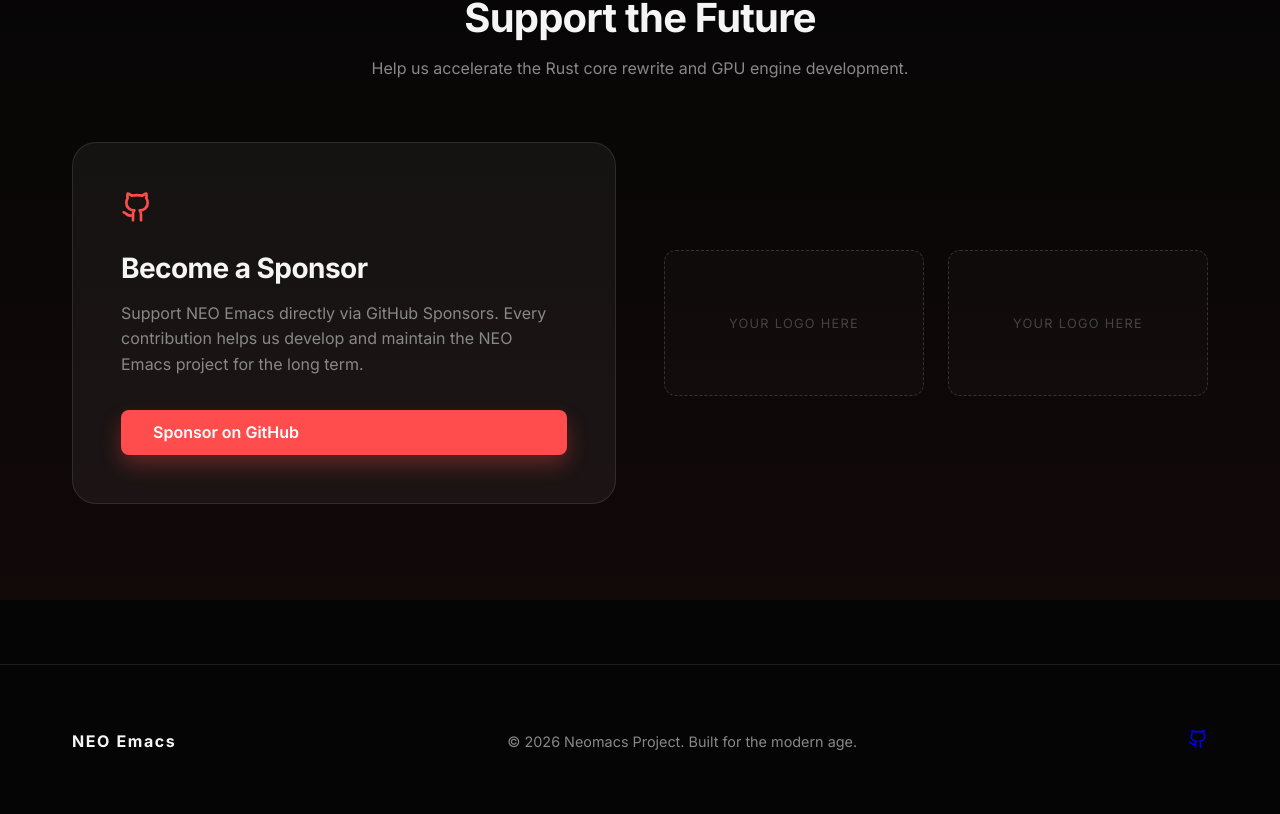
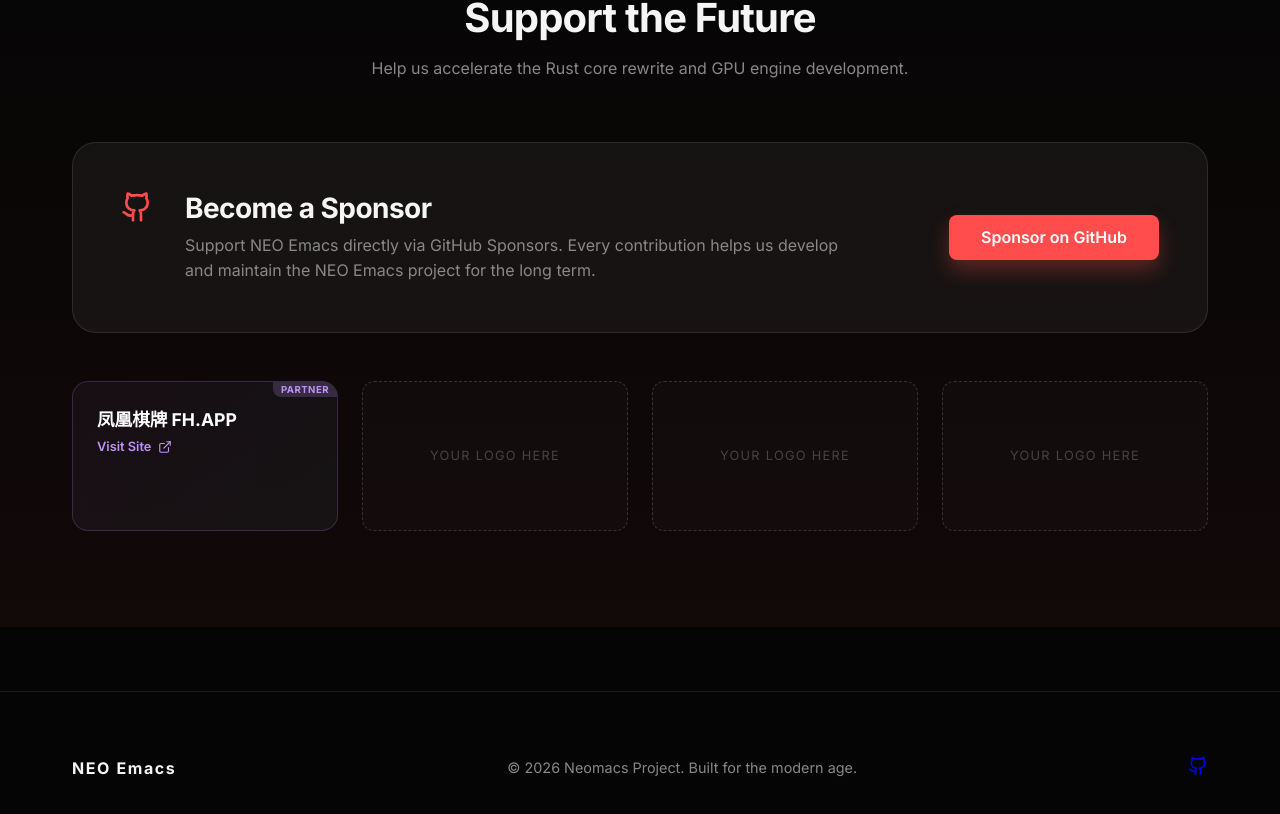
Before and after one commit to neomacs-org/neomacs-org, a React (Vite) app: page / in a window 1280 px wide. Shown: the part 2450-3264 px from the top of the page. Built offline with nearby package versions, Linux system fonts and the light colour scheme; the HTML template or start-up script is replaced by a standard one.

Commit message:
feat: add featured partner section and vertical sponsors layout

```diff
--- a/src/App.css
+++ b/src/App.css
@@ -1,3 +1,13 @@
+:root {
+  --bg-color: #050505;
+  --text-color: #f5f5f5;
+  --accent-color: #ff4d4d;
+  --secondary-color: #ff9900;
+  --muted-color: #888;
+  --glass-bg: rgba(255, 255, 255, 0.05);
+  --glass-border: rgba(255, 255, 255, 0.1);
+}
+
 .navbar {
   position: fixed;
   top: 0;
@@ -391,10 +401,9 @@
 }
 
 .sponsors-container {
-  display: grid;
-  grid-template-columns: 1fr 1fr;
+  display: flex;
+  flex-direction: column;
   gap: 3rem;
-  align-items: center;
 }
 
 .sponsor-cta-card {
@@ -402,30 +411,101 @@
   border: 1px solid var(--glass-border);
   padding: 3rem;
   border-radius: 24px;
+  display: flex;
+  justify-content: space-between;
+  align-items: center;
+  gap: 2rem;
   position: relative;
   overflow: hidden;
 }
 
+.cta-header {
+  display: flex;
+  gap: 2rem;
+  align-items: flex-start;
+  max-width: 70%;
+}
+
 .cta-icon {
   color: var(--accent-color);
-  margin-bottom: 1.5rem;
+  flex-shrink: 0;
 }
 
 .sponsor-cta-card h3 {
   font-size: 1.75rem;
-  margin-bottom: 1rem;
+  margin-bottom: 0.5rem;
 }
 
 .sponsor-cta-card p {
   color: var(--muted-color);
   line-height: 1.6;
-  margin-bottom: 2rem;
+  margin-bottom: 0;
+}
+
+.cta-action {
+  flex-shrink: 0;
 }
 
 .sponsors-grid {
   display: grid;
-  grid-template-columns: repeat(2, 1fr);
+  grid-template-columns: repeat(4, 1fr);
   gap: 1.5rem;
+}
+
+.partner-ad-card {
+  text-decoration: none;
+  background: linear-gradient(135deg, rgba(189, 147, 249, 0.05), rgba(139, 233, 253, 0.05));
+  border: 1px solid rgba(189, 147, 249, 0.2);
+  padding: 1.5rem;
+  border-radius: 16px;
+  display: flex;
+  flex-direction: column;
+  justify-content: space-between;
+  transition: all 0.3s ease;
+  position: relative;
+  overflow: hidden;
+}
+
+.partner-ad-card:hover {
+  border-color: rgba(189, 147, 249, 0.5);
+  transform: translateY(-2px);
+  box-shadow: 0 10px 30px rgba(189, 147, 249, 0.1);
+}
+
+.ad-badge {
+  position: absolute;
+  top: 0;
+  right: 0;
+  background: rgba(189, 147, 249, 0.2);
+  color: #bd93f9;
+  font-size: 0.6rem;
+  padding: 2px 8px;
+  border-bottom-left-radius: 8px;
+  text-transform: uppercase;
+  font-weight: 700;
+  letter-spacing: 0.05em;
+}
+
+.ad-content h4 {
+  color: #fff;
+  margin-bottom: 0.5rem;
+  font-size: 1.1rem;
+}
+
+.ad-content p {
+  font-size: 0.85rem;
+  color: #888;
+  line-height: 1.4;
+  margin-bottom: 1rem;
+}
+
+.ad-link {
+  font-size: 0.8rem;
+  color: #bd93f9;
+  display: flex;
+  align-items: center;
+  gap: 0.4rem;
+  font-weight: 600;
 }
 
 .sponsor-placeholder {
@@ -443,7 +523,23 @@
 }
 
 @media (max-width: 968px) {
-  .sponsors-container {
+  .sponsor-cta-card {
+    flex-direction: column;
+    align-items: flex-start;
+    padding: 2rem;
+  }
+  .cta-header {
+    max-width: 100%;
+    flex-direction: column;
+    gap: 1rem;
+  }
+  .sponsors-grid {
+    grid-template-columns: repeat(2, 1fr);
+  }
+}
+
+@media (max-width: 580px) {
+  .sponsors-grid {
     grid-template-columns: 1fr;
   }
 }
--- a/src/App.tsx
+++ b/src/App.tsx
@@ -223,18 +223,34 @@
 
       <div className="sponsors-container">
         <div className="sponsor-cta-card">
+          <div className="cta-header">
             <div className="cta-icon">
               <Github size={32} />
             </div>
+            <div className="cta-text">
               <h3>Become a Sponsor</h3>
               <p>Support NEO Emacs directly via GitHub Sponsors. Every contribution helps us develop and maintain the NEO Emacs project for the long term.</p>
+            </div>
+          </div>
+          <div className="cta-action">
             <a href="https://github.com/sponsors/eval-exec" target="_blank" rel="noopener noreferrer" className="primary-btn">
               Sponsor on GitHub
             </a>
           </div>
+        </div>
 
         <div className="sponsors-grid">
-           {/* Placeholder for future sponsors */}
+           <a href="https://辞暮尔尔.0056烟火年年.fm1212.com/jLaJm" target="_blank" rel="noopener noreferrer" className="partner-ad-card">
+             <div className="ad-badge">Partner</div>
+             <div className="ad-content">
+               <h4>凤凰棋牌 FH.APP</h4>
+               <span className="ad-link">Visit Site <ExternalLink size={14} /></span>
+             </div>
+           </a>
+
+           <div className="sponsor-placeholder">
+             <span>Your Logo Here</span>
+           </div>
            <div className="sponsor-placeholder">
              <span>Your Logo Here</span>
            </div>
```
Lines whose indentation alone changed are shown as unchanged.
